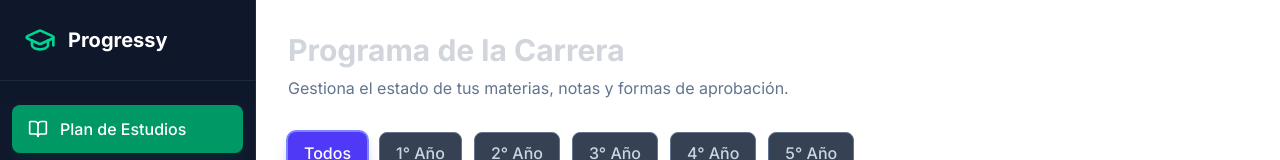
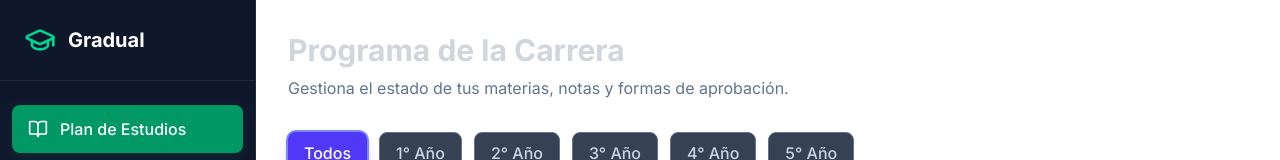
Before and after one commit to 5ammys/progressy, a Next.js app: page /materias in a window 1280 px wide. Shown: the top 160 px of the page. Built offline with nearby package versions, Linux system fonts and the light colour scheme.

Commit message:
Cambio a Gradual

```diff
--- a/src/app/layout.tsx
+++ b/src/app/layout.tsx
@@ -6,7 +6,7 @@ import Sidebar from "@/components/Sidebar"
 const inter = Inter({ subsets: ["latin"] });
 
 export const metadata: Metadata = {
-  title: "Progressy",
+  title: "Gradual",
   description: "Seguimiento de materias universitarias",
 };
 
--- a/src/components/Sidebar.tsx
+++ b/src/components/Sidebar.tsx
@@ -39,7 +39,7 @@ export default function Sidebar() {
           <GraduationCap className="w-8 h-8 text-emerald-400" />
           <div>
             <h1 className="font-bold text-xl leading-tight text-white">
-              Progressy
+              Gradual
             </h1>
           </div>
         </div>
```
